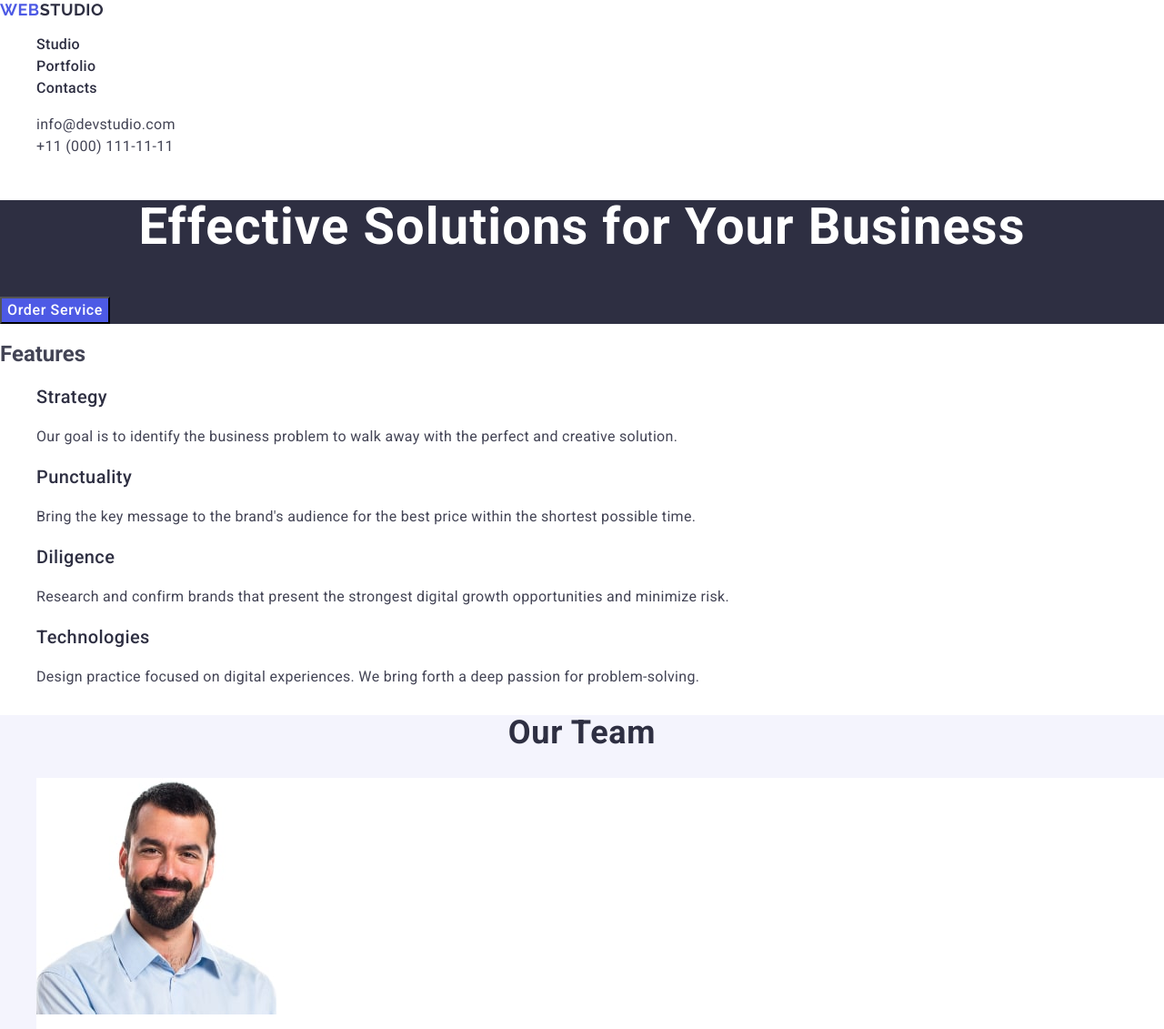
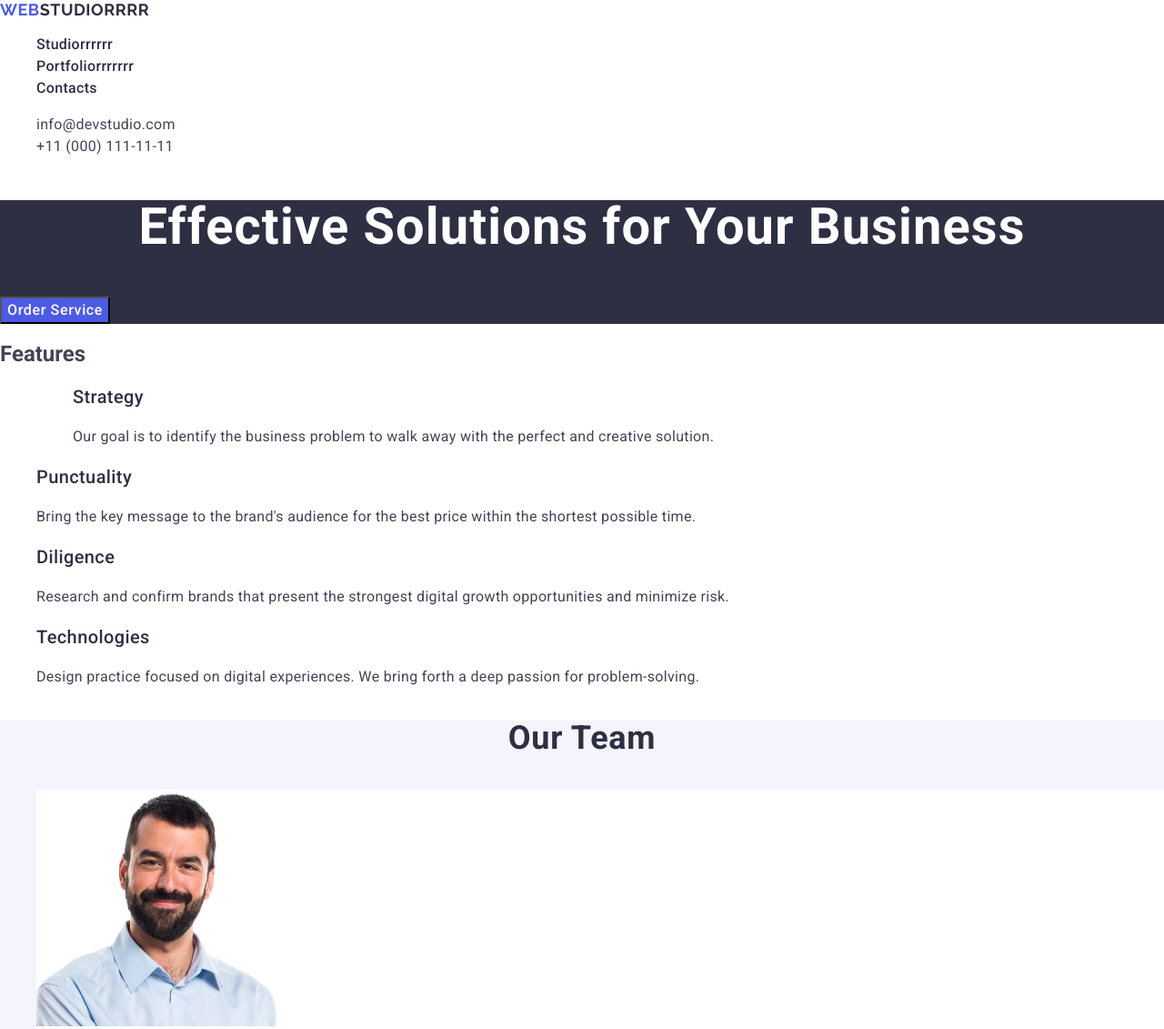
Before and after one commit to zadumka/goit-v2wrong-hw02, a plain HTML site: page index.html in a window 1280 px wide. Shown: the top 1131 px of the page at 91% size. Drawn offline with nearby package versions, Linux system fonts and the light colour scheme.

Commit message:
add wrong criteria

```diff
--- a/index.html
+++ b/index.html
@@ -1,5 +1,5 @@
 <!DOCTYPE html>
-<html lang="en">
+<html lang="uk">
   <head>
     <meta charset="UTF-8" />
     <meta http-equiv="X-UA-Compatible" content="IE=edge" />
@@ -15,15 +15,15 @@
     <header class="header">
       <nav class="navigation">
         <a href="" class="logo"
-          >Web<span class="logo-dark">Studio</span>
+          >Web<span class="logo-dark">Studiorrrr</span>
         </a>
         <ul class="header-menu-list">
           <li class="header-item">
-            <a href="./index.html" class="header-menu-link">Studio</a>
+            <a href="./index.html" class="header-menu-link">Studiorrrrrr</a>
           </li>
           <li class="header-menu-item">
             <a href="" class="header-menu-link"
-              >Portfolio</a
+              >Portfoliorrrrrrr</a
             >
           </li>
           <li class="header-menu-item">
@@ -37,7 +37,7 @@
             <a href="" class="header-contacts-link">info@devstudio.com</a>
           </li>
           <li class="header-contacts-item">
-            <a href="" class="header-contacts-link">+11 (000) 111-11-11</a>
+            <a href="" class="header-contacts-link">+11 (000) 111-11-11<a>
           </li>
         </ul>
       </address>
@@ -50,13 +50,13 @@
       <section class="features">
         <h2>Features</h2>
         <ul class="features-list">
-          <li class="features-item">
+          <ol class="features-item">
             <h3 class="features-subtitle section-subtitle">Strategy</h3>
             <p class="features-item-text section-text">
               Our goal is to identify the business problem to walk away with the
               perfect and creative solution.
             </p>
-          </li>
+          </ol>
           <li class="features-item">
             <h3 class="features-subtitle section-subtitle">Punctuality</h3>
             <p class="features-item-text section-text">
@@ -81,7 +81,7 @@
         </ul>
       </section>
       <section class="team">
-        <h2 class="team-title section-title">Our Team</h2>
+        <h3 class="team-title section-title">Our Team</h3>
         <ul class="team-list">
           <li class="team-item">
             <img
@@ -154,7 +154,7 @@
               <h3 class="portfolio-card-subtitle section-subtitle">
                 Cashless Payment
               </h3>
-              <p class="portfolio-card-text section-text">Marketing</p>
+              <li class="portfolio-card-text section-text">Marketing</li>
 
           </li>
           <li class="portfolio-card-item">
```
